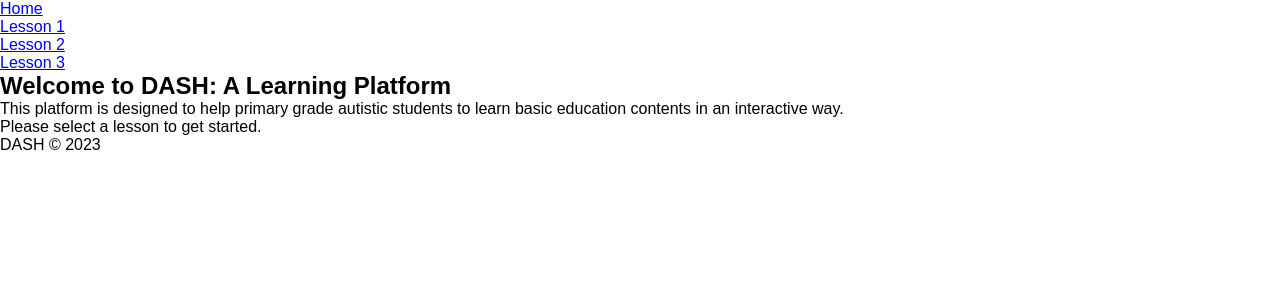
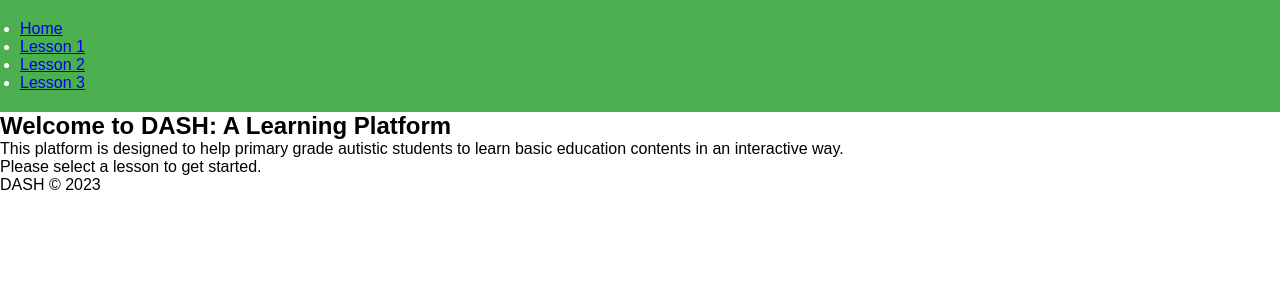
Before and after one commit to varunvinay4u/DASH-PG19CS10-, a PHP site: page / in a window 1280 px wide. Shown: the top 300 px of the page. Run offline with PHP 8.4, Linux system fonts and the light colour scheme.

Commit message:
style header

```diff
--- a/style.css
+++ b/style.css
@@ -7,3 +7,12 @@
 body {
 	font-family: Arial, sans-serif;
 }
+
+header {
+	background-color: #4CAF50;
+	color: #fff;
+	display: flex;
+	justify-content: space-between;
+	align-items: center;
+	padding: 20px;
+}
```
